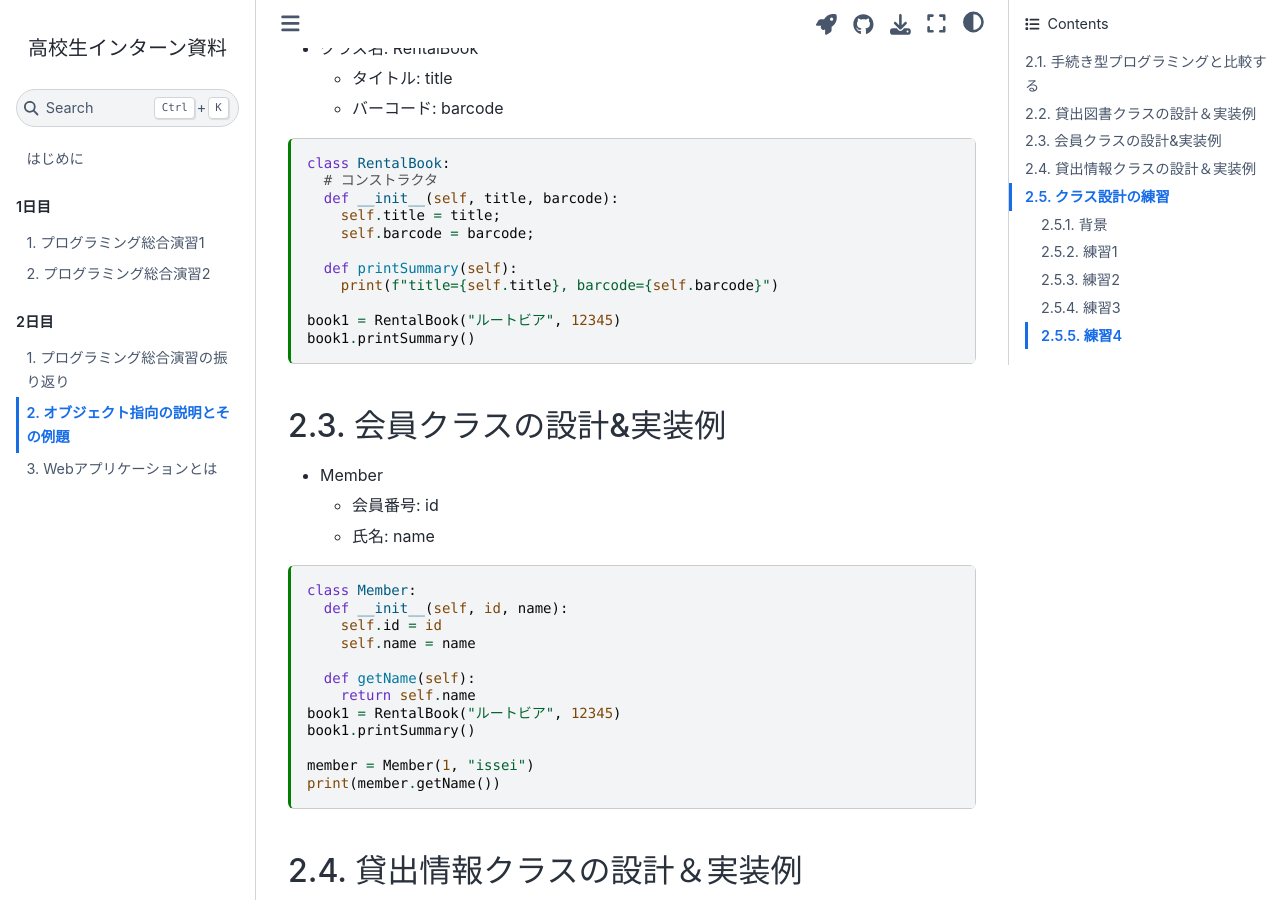
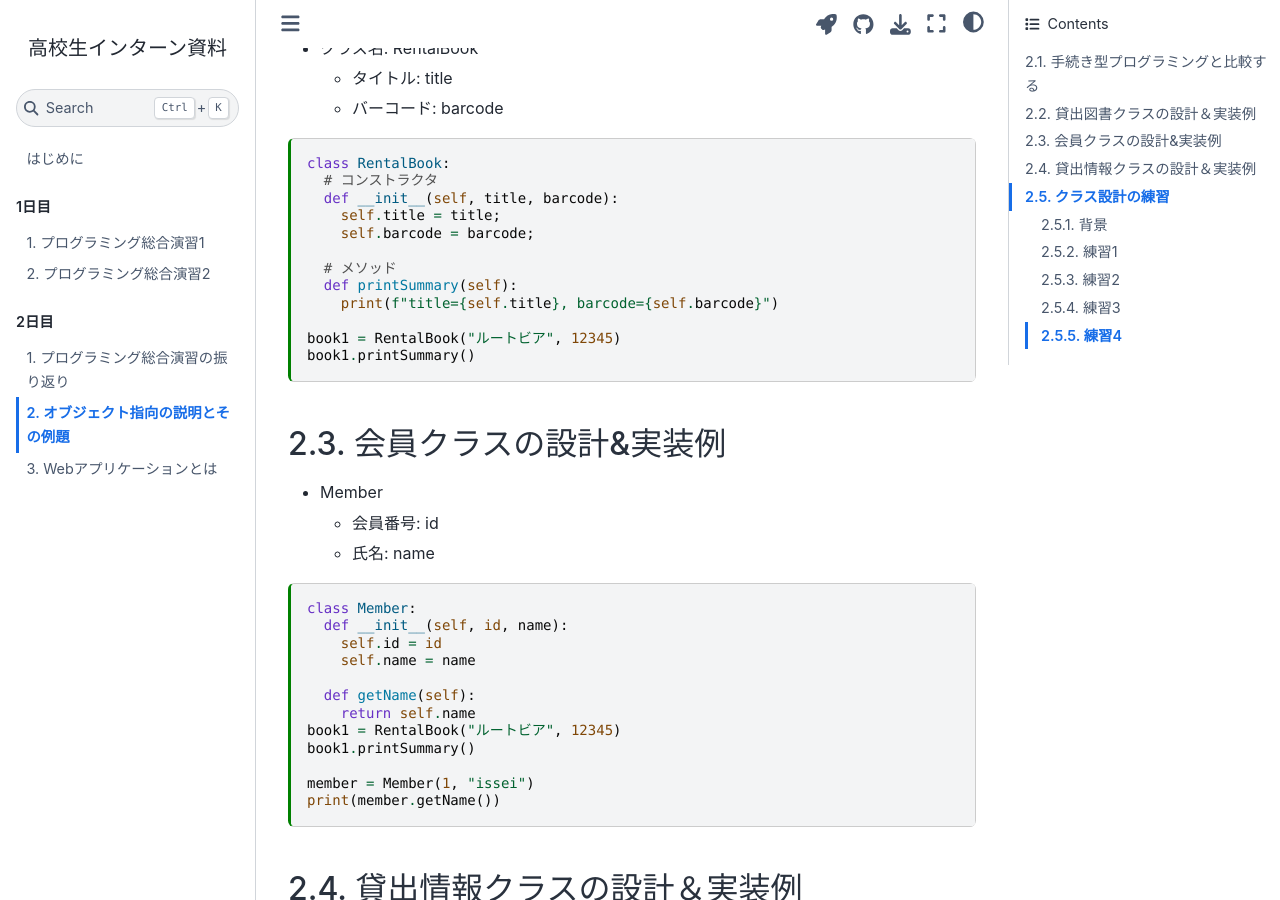
Before and after one commit to Issei0804-ie/2022_okinawa_tec_high_school_intern, a Jupyter Book: the page built from sites/object-oriented.md, in a window 1280 px wide and 900 px high, scrolled down 351 px. Built offline with Jupyter Book 1.0.4 settings and Sphinx 7.4.7 and the Sphinx Book theme 1.1.4, drawn with Linux system fonts in a browser that asks for light colours.

Commit message:
コメントの追加

```diff
--- a/sites/object-oriented.md
+++ b/sites/object-oriented.md
@@ -34,6 +34,7 @@ class RentalBook:
     self.title = title;
     self.barcode = barcode;
 
+  # メソッド
   def printSummary(self):
     print(f"title={self.title}, barcode={self.barcode}")
 
```
Also changed, not shown: 2 other files.
